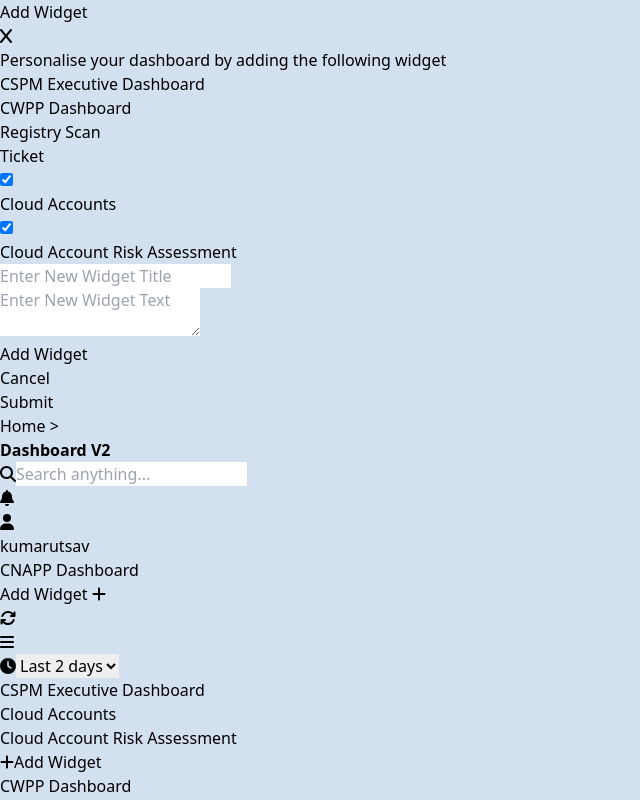
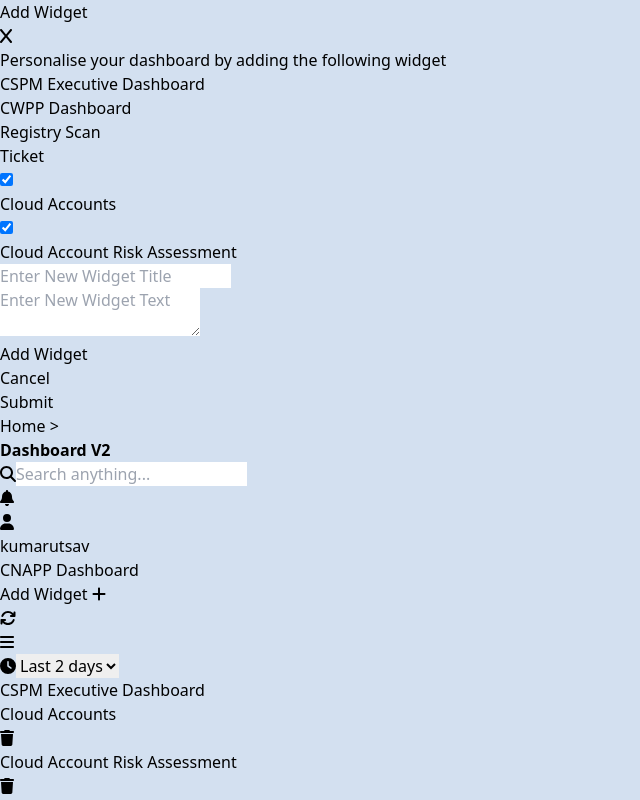
Before and after one commit to uuutsav/AccuKnox, a React (Vite) app in the folder AccuKnox/: page / in a window 1280 px wide. Shown: the top 800 px of the page, without its empty margins (0-640 px from the left). Built offline with nearby package versions, Linux system fonts and the light colour scheme.

Commit message:
Add feature - delete

```diff
--- a/AccuKnox/src/Components/Category.jsx
+++ b/AccuKnox/src/Components/Category.jsx
@@ -27,7 +27,7 @@ const Category = ({ categoryName, widgets }) => {
                 {widgets && widgets.map((elem, index) => {
                     // console.log(elem.widgetText)
 
-                    return <Widget key={index} title={elem.widgetName} isGraph={elem.isGraph} text={elem.widgetText} />
+                    return <Widget key={index} i={index} title={elem.widgetName} isGraph={elem.isGraph} text={elem.widgetText} categoryName={categoryName} />
                 })}
                 <div className='h-[30vh] w-1/3 flex justify-center items-center bg-white opacity-70 py-2 px-5 rounded-2xl'>
                     <div className='px-5 py-2 text-xl border-gray-300 border-2 rounded-xl text-gray-600 hover:border-gray-800 hover:text-black cursor-pointer '
--- a/AccuKnox/src/Components/Widget.jsx
+++ b/AccuKnox/src/Components/Widget.jsx
@@ -1,18 +1,37 @@
 import React, { useEffect } from 'react'
 import Graphs from './Graphs'
+import { FontAwesomeIcon } from '@fortawesome/react-fontawesome'
+import { faDumpster, faRecycle, faTrash, faX } from '@fortawesome/free-solid-svg-icons'
+import { useRecoilState } from 'recoil'
+import { permanentData } from '../atoms/dataAtom'
 
-const Widget = ({title, text, isGraph}) => {
+const Widget = ({ title, text, isGraph, categoryName, i }) => {
+    const [data, setData] = useRecoilState(permanentData)
 
-    useEffect(()=> {
+    useEffect(() => {
         console.log("redered : Widget")
 
-      }, [])
+    }, [])
+
+    const onDeleteHandler = () => {
+
+        const currentCategory = data.categories.find(item => item.category === categoryName);
+        const tempData = JSON.parse(JSON.stringify(data)); // create deep copy, because data is immutable
+        const newWidgetArr = currentCategory.widgets.filter((_, index) => index != i);
+        tempData.categories.find(item => item.category === categoryName).widgets = newWidgetArr;
+        const originalWidgets = currentCategory.widgets;
+
+        setData(tempData);
+    }
     return (
         <div className='h-[30vh] w-1/3 bg-white py-2 px-5 rounded-2xl'>
-            <h2 className='h-1/6 flex items-center font-semibold '>{title}</h2>
+            <div className='flex justify-between items-center mt-1 '>
+                <h2 className='h-1/6 flex items-center font-semibold text-lg '>{title}</h2>
+                <FontAwesomeIcon icon={faTrash} className='text-lg cursor-pointer hover:scale-125 ' onClick={onDeleteHandler} />
+            </div>
             <div className='flex h-5/6'>
                 <div className='w-[100%]'>
-                    {isGraph ? <Graphs graphData={text}/> : <h3>{text}</h3>}
+                    {isGraph ? <Graphs graphData={text} /> : <h3 className='mt-3'>{text}</h3>}
                     {/* <Graphs /> */}
                 </div>
             </div>
```
